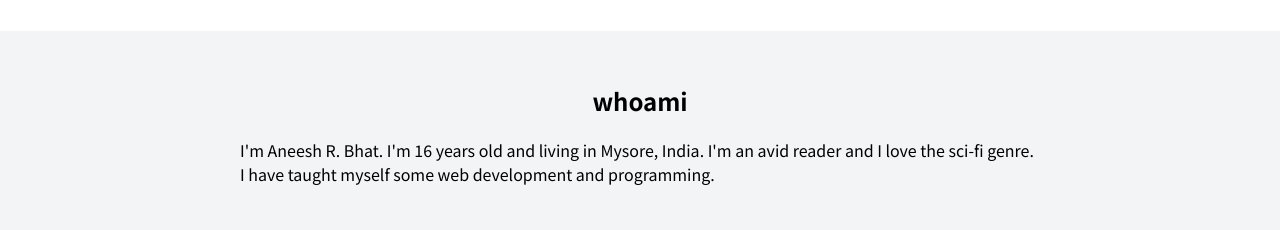
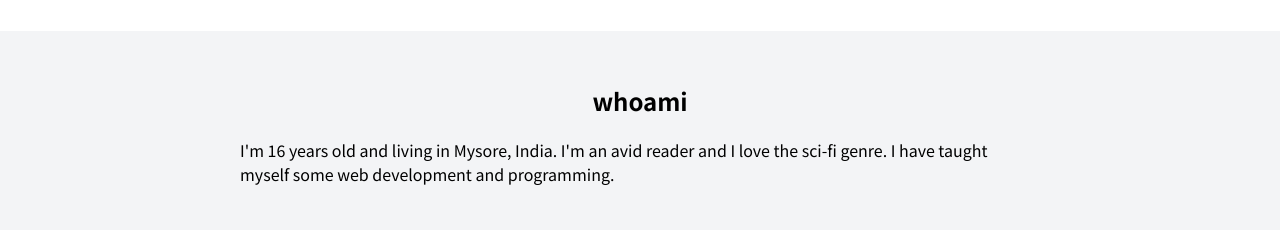
Before and after one commit to AneeshRBhat/aneesh-blog, a plain HTML site: page index.html in a window 1280 px wide. Shown: the part 570-800 px from the top of the page. Drawn offline with Linux system fonts and the light colour scheme.

Commit message:
fix: updated content of whoami

```diff
--- a/index.html
+++ b/index.html
@@ -29,7 +29,7 @@
     <section class="section ow">
         <div class="container container-center">
             <h1>whoami</h1>
-            <p>I'm Aneesh R. Bhat. I'm 16 years old and living in Mysore, India. I'm an avid reader and I love the sci-fi genre. I have taught myself some web development and programming. </p>
+            <p>I'm 16 years old and living in Mysore, India. I'm an avid reader and I love the sci-fi genre. I have taught myself some web development and programming. </p>
         </div>
     </section>
     <section class="section">
```
